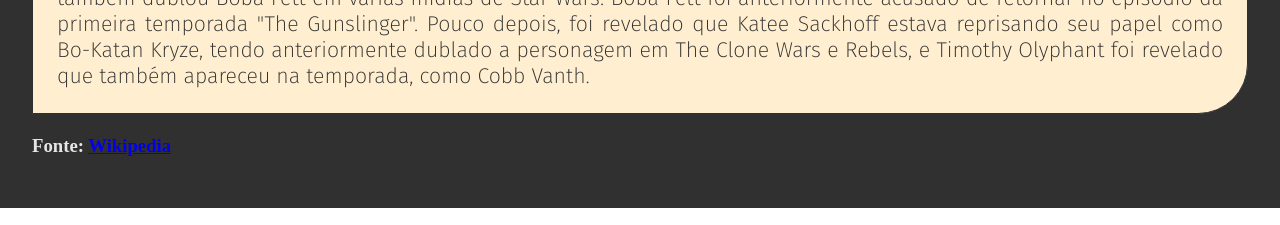
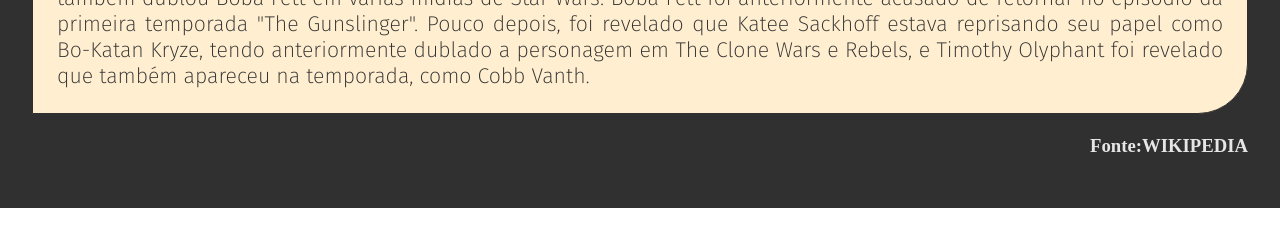
Before and after one commit to lgtm-migrator/the-mandalorian-page, a Vue app: page / in a window 1280 px wide. Shown: the part 1380-1605 px from the top of the page. Built offline with nearby package versions, Linux system fonts and the light colour scheme.

Commit message:
add css style for source of information

```diff
--- a/src/components/MainText.vue
+++ b/src/components/MainText.vue
@@ -20,10 +20,10 @@
       </section>
     </div>
     <footer>
-      <h3>
+      <h3 class="source">
         Fonte:
         <a href="https://pt.wikipedia.org/wiki/The_Mandalorian" target="__blank"
-          >Wikipedia</a
+          > Wikipedia</a
         >
       </h3>
     </footer>
@@ -69,4 +69,16 @@ export default {
   font-size: 40pt;
   text-align: center;
 }
+
+.source {
+    display: flex;
+    width: 100%;
+    justify-content: flex-end;
+}
+
+.source > a {
+    text-decoration: none;
+    text-transform: uppercase;
+    color: var(--main-font-color);
+}
 </style>
```
